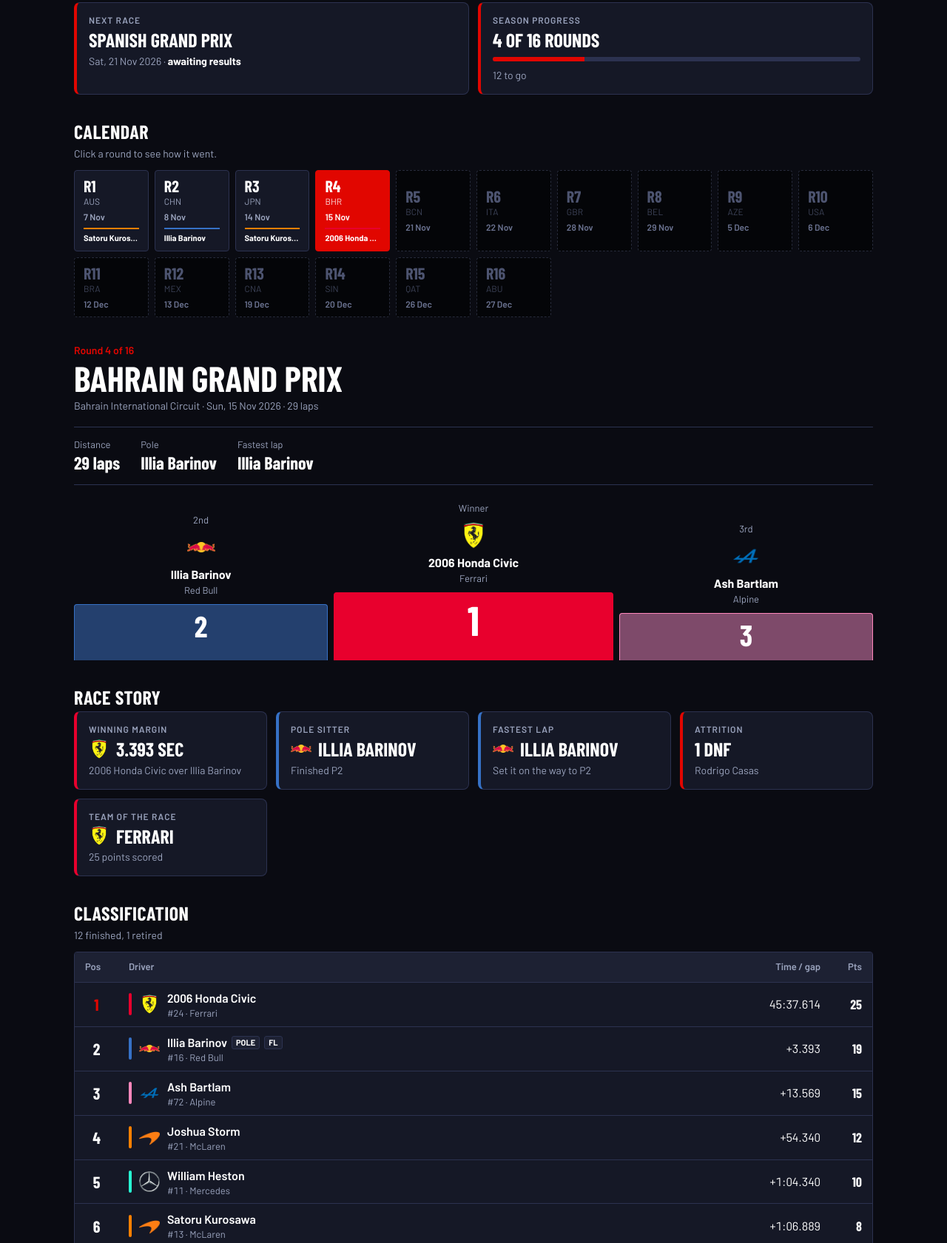
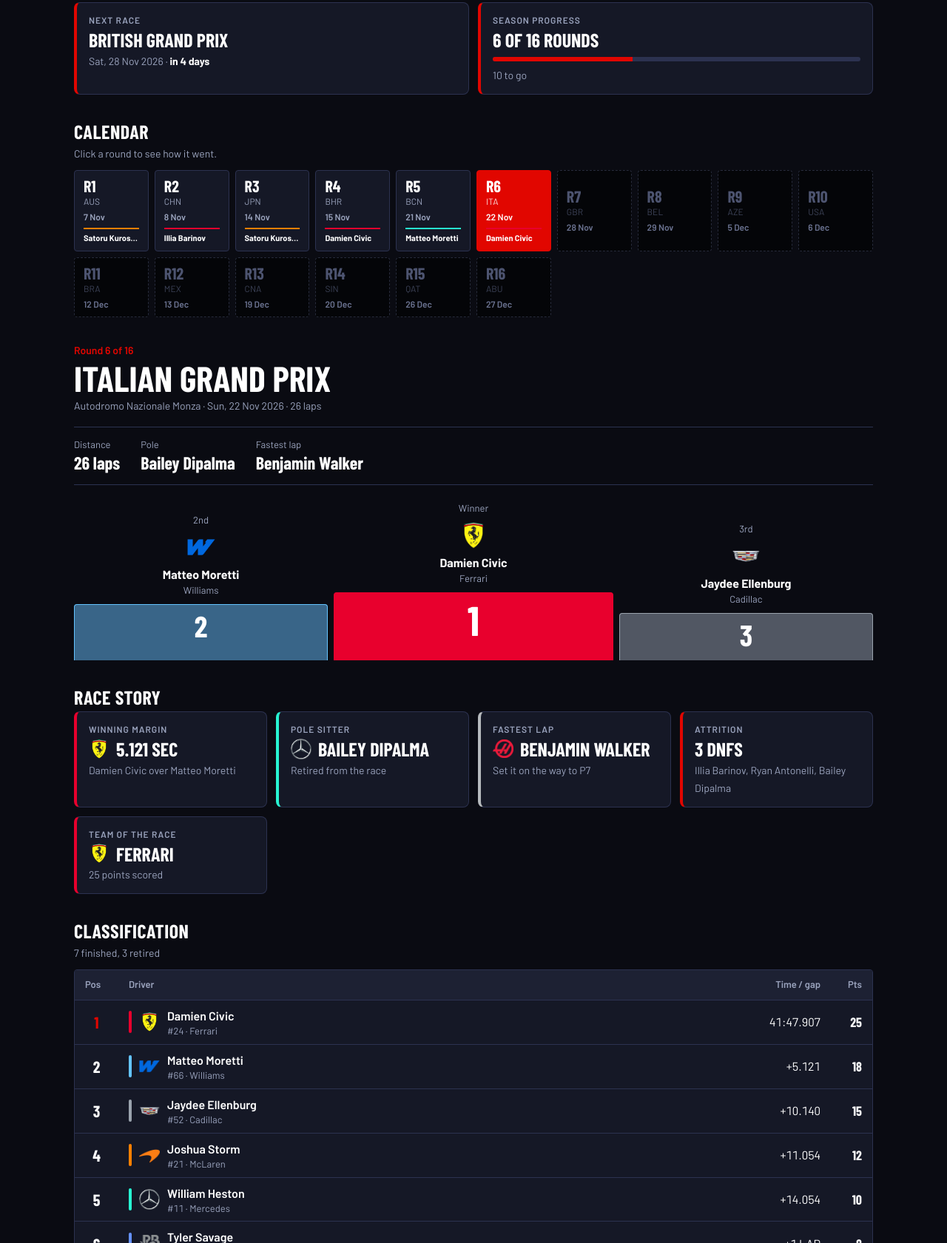
Before and after one commit to D13SELC0RE/f1-renegades, a plain HTML site: page index.html in a window 1280 px wide. Shown: the part 226-1907 px from the top of the page at 74% size. Drawn offline with nearby package versions, Linux system fonts and the light colour scheme; a web font is replaced by a local one.

Commit message:
Update index.html

```diff
--- a/index.html
+++ b/index.html
@@ -503,26 +503,31 @@ const TEAMS = [
 // team = the team the driver STARTED the season with.
 // moves (optional) = team changes, e.g. moves: [{ round: 5, team: "Ferrari" }] means from round 5 onward they drive for Ferrari.
 // Points from each race go to the team the driver was with in THAT race. Add more entries to moves for further switches.
+// leftAfter (optional) = the last round the driver took part in, e.g. leftAfter: 3. After that they are removed from the Drivers page and
+// their team's line-up, but their results, points and place in the standings (and their team's points) all stay.
 const DRIVERS = [
   { name: "Satoru Kurosawa", number: 13, team: "Cadillac", moves: [{ round: 2, team: "McLaren" }] }, // NL Savage
-  { name: "William Heston", number: 11, team: "Mercedes" }, // Rakyesh
-  { name: "Illia Barinov", number: 16, team: "Red Bull" }, // Tr0uble
+  { name: "William Heston", number: 11, team: "Mercedes", moves: [{ round: 7, team: "Williams" }]   }, // Rakyesh
+  { name: "Illia Barinov", number: 16, team: "Red Bull", moves: [{ round: 7, team: "Ferrari" }]    }, // Tr0uble
   { name: "Bailey Dipalma", number: 3, team: "Mercedes" }, // Baileydipalma
   { name: "Ash Bartlam", number: 72, team: "Alpine" }, // D13SEL
-  { name: "2006 Honda Civic", number: 24, team: "Ferrari" }, // 2006 Honda Civic
-  { name: "Floppy", number: 48, team: "Alpine" }, // Floppy, Gearheads
+  { name: "Damien Civic", number: 24, team: "Ferrari" }, // 2006 Honda Civic
+  { name: "Felix Florez", number: 48, team: "Alpine" }, // Floppy, Gearheads
   { name: "Jaydee Ellenburg", number: 52, team: "Cadillac" }, // Bondafide Medic
   { name: "Brian Fernandez Rodriguez", number: 99, team: "Red Bull" }, // Dismaw, Rex
-  { name: "Bradley Carlisle", number: 22, team: "Ferrari" }, // B-radd, Luminous_men15
+  { name: "Bradley Carlisle", number: 22, team: "Ferrari", leftAfter: 6 }, // B-radd, Luminous_men15
   { name: "Joshua Storm", number: 21, team: "McLaren" }, // The Renegade
-  { name: "Matteo Moretti", number: 66, team: "Williams" }, // Benjo18, Mateusz Benek
+  { name: "Matteo Moretti", number: 66, team: "Williams", moves: [{ round: 7, team: "Mercedes" }]  }, // Benjo18, Mateusz Benek
   { name: "Johnny El Tank", number: 44, team: "Aston Martin" }, // Jonny, Z-Sniper-X20
-  { name: "Derky Dingus", number: 8, team: "Haas" }, // Derk, Lbjnyy49
+  { name: "Derky Dingus", number: 8, team: "Haas", leftAfter: 4 }, // Derk, Lbjnyy49
   { name: "Roman Fernandez", number: 43, team: "Racing Bulls" }, // therealrealromanchu
-  { name: "wrf", number: 2, team: "Cadillac" }, // wrf
+  { name: "Adrian Keller", number: 2, team: "Cadillac" }, // wrf
   { name: "Benjamin Walker", number: 88, team: "Haas" }, // Bean
   { name: "Rodrigo Casas", number: 89, team: "Aston Martin" }, // Ramspect
   { name: "Tyler Savage", number: 31, team: "Racing Bulls" }, // Bluetrapt, Shawns
+  { name: "Ryan Antonelli", number: 83, team: "Williams" }, // ryandastar21
+  { name: "Bryan Spilner", number: 00, team: "Audi" }, // Hughesbrandon262
+
 ];
 
 // RACE: code, name, circuit, date, laps, results, dnf, pole, fastestLap, times, track (optional)
@@ -539,20 +544,26 @@ const RACES = [
     pole: "Bailey Dipalma", fastestLap: "Bailey Dipalma", times: ["36:04.318", "+2.114", "+1 LAP", "DNF", "DNF"] },
 
   { code: "CHN", name: "Chinese Grand Prix", circuit: "Shanghai International Circuit", date: "2026-11-08", laps: 20,
-     results: ["Illia Barinov", "Ash Bartlam", "Satoru Kurosawa", "2006 Honda Civic", "Floppy", "William Heston", "Bailey Dipalma", "Jaydee Ellenburg"], dnf: [],
+     results: ["Illia Barinov", "Ash Bartlam", "Satoru Kurosawa", "Damien Civic", "Felix Florez", "William Heston", "Bailey Dipalma", "Jaydee Ellenburg"], dnf: [],
      pole: "NL Savage", fastestLap: "2006 Honda Civic", times: ["33:04.809", "+0.924", "+12.195", "+15.552", "+34.473", "+1:04.194", "1:00.645", "+1 LAP"] },
 
   { code: "JPN", name: "Japanese Grand Prix", circuit: "Suzuka International Circuit", date: "2026-11-14", laps: 19,
-     results: ["Satoru Kurosawa", "Ash Bartlam", "Bailey Dipalma", "Brian Fernandez Rodriguez", "Derky Dingus", "Matteo Moretti", "Benjamin Walker"], dnf: ["Illia Barinov", "Floppy", "Roman Fernandez"],
+     results: ["Satoru Kurosawa", "Ash Bartlam", "Bailey Dipalma", "Brian Fernandez Rodriguez", "Derky Dingus", "Matteo Moretti", "Benjamin Walker"], dnf: ["Illia Barinov", "Felix Florez", "Roman Fernandez"],
      pole: "Bailey Dipalma", fastestLap: "Ash Bartlam", times: ["32:20.932", "+18.439", "+29.805", "+32.116", "+35.116", "+1 LAP", "+1 LAP"] },
 
   { code: "BHR", name: "Bahrain Grand Prix", circuit: "Bahrain International Circuit", date: "2026-11-15", laps: 29,
-     results: ["2006 Honda Civic", "Illia Barinov", "Ash Bartlam", "Joshua Storm", "William Heston", "Satoru Kurosawa", "Johnny El Tank", "Derky Dingus", "Benjamin Walker", "Jaydee Ellenburg", "Roman Fernandez", "Brian Fernandez Rodriguez"], dnf: ["Rodrigo Casas"],
+     results: ["Damien Civic", "Illia Barinov", "Ash Bartlam", "Joshua Storm", "William Heston", "Satoru Kurosawa", "Johnny El Tank", "Derky Dingus", "Benjamin Walker", "Jaydee Ellenburg", "Roman Fernandez", "Brian Fernandez Rodriguez"], dnf: ["Rodrigo Casas"],
      pole: "Illia Barinov", fastestLap: "Illia Barinov", times: ["45:37.614", "+3.393", "+13.569", "+54.340", "+1:04.340", "+1:06.889", "+1:09.889", "+1:12.889", "+1:15.889", "+2 LAPS", "+2 LAPS", "+2 LAPS", "DNF"] },
 
+  { code: "BCN", name: "Spanish Grand Prix", circuit: "Barcelona-Catalunya Circuit", date: "2026-11-21", laps: 33,
+     results: ["Matteo Moretti", "Ash Bartlam", "Rodrigo Casas", "Damien Civic", "Roman Fernandez", "William Heston", "Joshua Storm"], dnf: ["Ryan Antonelli", "Benjamin Walker", "Satoru Kurosawa"],
+     pole: "Rodrigo Casas", fastestLap: "Rodrigo Casas", times: ["43:28.102", "+4.178", "+13.669", "+14.324", "+30.556", "+53.836", "+1:12.377"] },
+
+  { code: "ITA", name: "Italian Grand Prix", circuit: "Autodromo Nazionale Monza", date: "2026-11-22", laps: 26,
+     results: ["Damien Civic", "Matteo Moretti", "Jaydee Ellenburg", "Joshua Storm", "William Heston", "Tyler Savage", "Benjamin Walker"], dnf: ["Illia Barinov", "Ryan Antonelli", "Bailey Dipalma"],
+     pole: "Bailey Dipalma", fastestLap: "Benjamin Walker", times: ["41:47.907", "+5.121", "+10.140", "+11.054", "+14.054", "+1 LAP", "+1 LAP"] },
+
   // Upcoming rounds: add each date as "YYYY-MM-DD" (and laps if you like). They stay blacked out until you add results.
-  { code: "BCN", name: "Spanish Grand Prix", circuit: "Barcelona-Catalunya Circuit", date: "2026-11-21" },
-  { code: "ITA", name: "Italian Grand Prix", circuit: "Autodromo Nazionale Monza", date: "2026-11-22" },
   { code: "GBR", name: "British Grand Prix", circuit: "Silverstone Circuit", date: "2026-11-28" },
   { code: "BEL", name: "Belgium Grand Prix", circuit: "Spa-Franchorchamps", date: "2026-11-29" },
   { code: "AZE", name: "Azerbajian Grand Prix", circuit: "Baku", date: "2026-12-05" },
@@ -729,8 +740,9 @@ const RACES = [
   const drivers = DRIVERS.map((d, i) => {
     const moves = [...(d.moves || [])].sort((a, b) => a.round - b.round);
     const current = moves.length ? moves[moves.length - 1].team : d.team;
-    return {...d, number: d.number ?? '', id: i, startTeam: d.team, moves, team: current, teamData: teamInfo(current)};
+    return {...d, number: d.number ?? '', id: i, startTeam: d.team, moves, team: current, teamData: teamInfo(current), left: d.leftAfter != null};
   });
+  const roster = drivers.filter(d => !d.left);   // drivers still in the league (left drivers keep their results but aren't listed here)
   // which team a driver raced for in a given round
   const teamAt = (d, round) => { let t = d.startTeam; d.moves.forEach(m => { if (m.round <= round) t = m.team; }); return t; };
   // the driver as they were in a given race (team, logo and colour of that race)
@@ -786,7 +798,7 @@ const RACES = [
   };
   const driverTable = drivers.map(d => ({...d, ...stats.get(d.id)})).sort(byPoints);
   const teamTable = TEAMS.map(t => {
-    const members = drivers.filter(d => norm(d.team) === norm(t.name));   // current line-up
+    const members = roster.filter(d => norm(d.team) === norm(t.name));   // current line-up
     const ts = teamStats.get(norm(t.name));
     const sum = ts ? {points: ts.points, pos: ts.pos} : {points:0, pos:new Array(drivers.length + 1).fill(0)};
     // everyone who has driven for the team this season (current drivers first)
@@ -819,8 +831,17 @@ const RACES = [
       const mates = drivers.filter(m => norm(m.team) === norm(d.team));
       const dash = mates.length > 1 && mates[0].id !== d.id ? ' stroke-dasharray="7 5"' : '';
       const path = pts.map((v, i) => `${i ? 'L' : 'M'}${x(i).toFixed(1)} ${y(v).toFixed(1)}`).join(' ');
-      const dots = pts.map((v, i) => i ? `<circle class="dot" cx="${x(i).toFixed(1)}" cy="${y(v).toFixed(1)}" r="4.5"><title>${esc(d.name)} · after ${esc(doneRaces[i - 1].code || 'R' + i)}: ${v} pts</title></circle>` : '').join('');
-      return `<g class="ln" data-did="${d.id}" style="--team:${esc(teamColour(d))}"><path class="hit" d="${path}"/><path class="main" d="${path}"${dash}/>${dots}</g>`;
+      // colour of each stretch of line = the team the driver raced for in that round (so a team switch changes the line colour)
+      const segCol = i => doneRaces[i - 1]._teams.get(d.id).colour || '#657080';
+      const groups = [];
+      for (let i = 1; i <= n; i++) {
+        const c = segCol(i), last = groups[groups.length - 1];
+        if (last && last.c === c) last.to = i; else groups.push({c, from: i - 1, to: i});
+      }
+      const seg = g => pts.slice(g.from, g.to + 1).map((v, k) => `${k ? 'L' : 'M'}${x(g.from + k).toFixed(1)} ${y(v).toFixed(1)}`).join(' ');
+      const mains = groups.map(g => `<path class="main" d="${seg(g)}" style="--team:${esc(g.c)}"${dash}/>`).join('');
+      const dots = pts.map((v, i) => i ? `<circle class="dot" style="--team:${esc(segCol(i))}" cx="${x(i).toFixed(1)}" cy="${y(v).toFixed(1)}" r="4.5"><title>${esc(d.name)} · after ${esc(doneRaces[i - 1].code || 'R' + i)}: ${v} pts</title></circle>` : '').join('');
+      return `<g class="ln" data-did="${d.id}" style="--team:${esc(teamColour(d))}"><path class="hit" d="${path}"/>${mains}${dots}</g>`;
     }).join('');
     const labels = series.map(({d, pts}) => `<g class="ln" data-did="${d.id}" style="--team:${esc(teamColour(d))}"><text class="lab" x="${x(n) + 12}" y="${labelY.get(d.id) + 4}">${esc(d.name.length > 16 ? d.name.slice(0, 15) + '…' : d.name)} · ${pts[n]}</text></g>`).join('');
     const chips = driverTable.filter(d => stats.get(d.id).races > 0).map(d => `<button type="button" class="chip2" data-toggle="${d.id}" data-did="${d.id}" aria-pressed="${chartShown.has(d.id)}" style="--team:${esc(teamColour(d))}"><i></i>${esc(d.name)}</button>`).join('');
@@ -1284,7 +1305,7 @@ const RACES = [
     grid.className = (driversView === 'cards' ? 'cardgrid' : 'driversgrid') + (driversAnimated ? ' noanim' : '');
     document.querySelectorAll('#dview [data-dview]').forEach(b => b.setAttribute('aria-pressed', String(b.dataset.dview === driversView)));
     if (driversView === 'cards') {
-      const ranked = drivers.map(d => ({d, r: rateDriver(d)})).sort((x, y) => (y.r ? y.r.ovr : -1) - (x.r ? x.r.ovr : -1) || stats.get(y.d.id).points - stats.get(x.d.id).points);
+      const ranked = roster.map(d => ({d, r: rateDriver(d)})).sort((x, y) => (y.r ? y.r.ovr : -1) - (x.r ? x.r.ovr : -1) || stats.get(y.d.id).points - stats.get(x.d.id).points);
       let rk = 0;
       ranked.forEach(x => { if (x.r) x.rank = ++rk; });
       const list = q ? ranked.filter(({d}) => norm(d.name).includes(q) || norm(d.teamData.name).includes(q) || String(d.number) === q) : ranked;
@@ -1293,10 +1314,10 @@ const RACES = [
       return;
     }
     let groups = TEAMS.map(team => {
-      const members = drivers.filter(d => norm(d.team) === norm(team.name));
+      const members = roster.filter(d => norm(d.team) === norm(team.name));
       return {...team, colour: team.colour || accent, members, total: members.length};
     });
-    const unassigned = drivers.filter(d => !teamMap.has(norm(d.team)));
+    const unassigned = roster.filter(d => !teamMap.has(norm(d.team)));
     if (unassigned.length) groups.push({name:'Other / unassigned', colour:'#657080', members:unassigned, total:unassigned.length});
     if (q) groups = groups.map(g => norm(g.name).includes(q) ? g : {...g, members: g.members.filter(d => norm(d.name).includes(q) || String(d.number) === q)}).filter(g => g.members.length);
     grid.innerHTML = groups.length ? groups.map((team, ti) => `<article class="teamcard" style="--team:${esc(team.colour)};--ink:${inkFor(team.colour)};--i:${ti}"><div class="carstage">${carHTML(team)}</div><header class="teamhead">${logoHTML(team)}<h3>${esc(team.name)}</h3><span class="teamcount">${team.total} driver${team.total===1?'':'s'}</span></header><div class="teamdrivers">${team.members.length ? team.members.map(d => `<div class="driverrow" data-driver="${d.id}" tabindex="0" role="button" aria-label="Open ${esc(d.name)} profile"><span class="number">${d.number!==''?esc(d.number):'—'}</span>${logoHTML(d.teamData)}<span class="drivername">${esc(d.name)}</span><span class="rowright">${dstats(d)}${formStrip(d)}</span></div>`).join('') : '<div class="driverrow"><span class="drivername dnf">No drivers yet</span></div>'}</div></article>`).join('') : `<div class="empty emptydrivers"><strong>${q ? 'No matches' : 'No drivers added yet'}</strong>${q ? 'Try a different name, number or team.' : 'Add your teams and drivers in the TEAMS and DRIVERS sections at the top of this HTML file.'}</div>`;
@@ -1340,7 +1361,7 @@ const RACES = [
       results: `${LEAGUE.game} · ${LEAGUE.season}`,
       standings: `After ${racesDone} of ${races.length} rounds`,
       stats: `The league in numbers after ${racesDone} of ${races.length} rounds`,
-      drivers: `${drivers.length} drivers across ${TEAMS.length} teams · click a driver for their season, or pit two against each other`
+      drivers: `${roster.length} drivers across ${TEAMS.length} teams · click a driver for their season, or pit two against each other`
     }[page];
     if (page === 'stats' && statsView === 'overview') animateCounts();
   }
```
